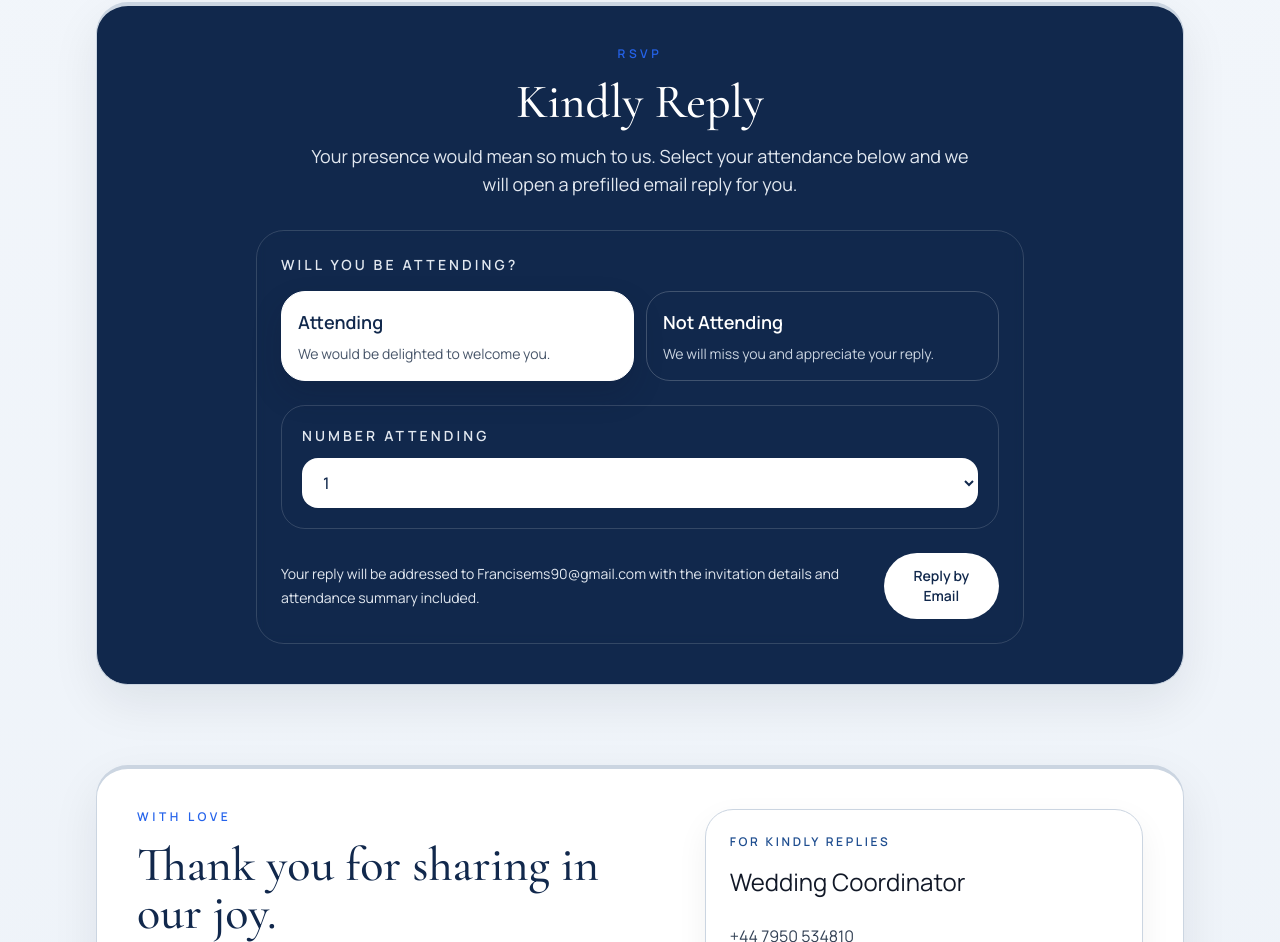
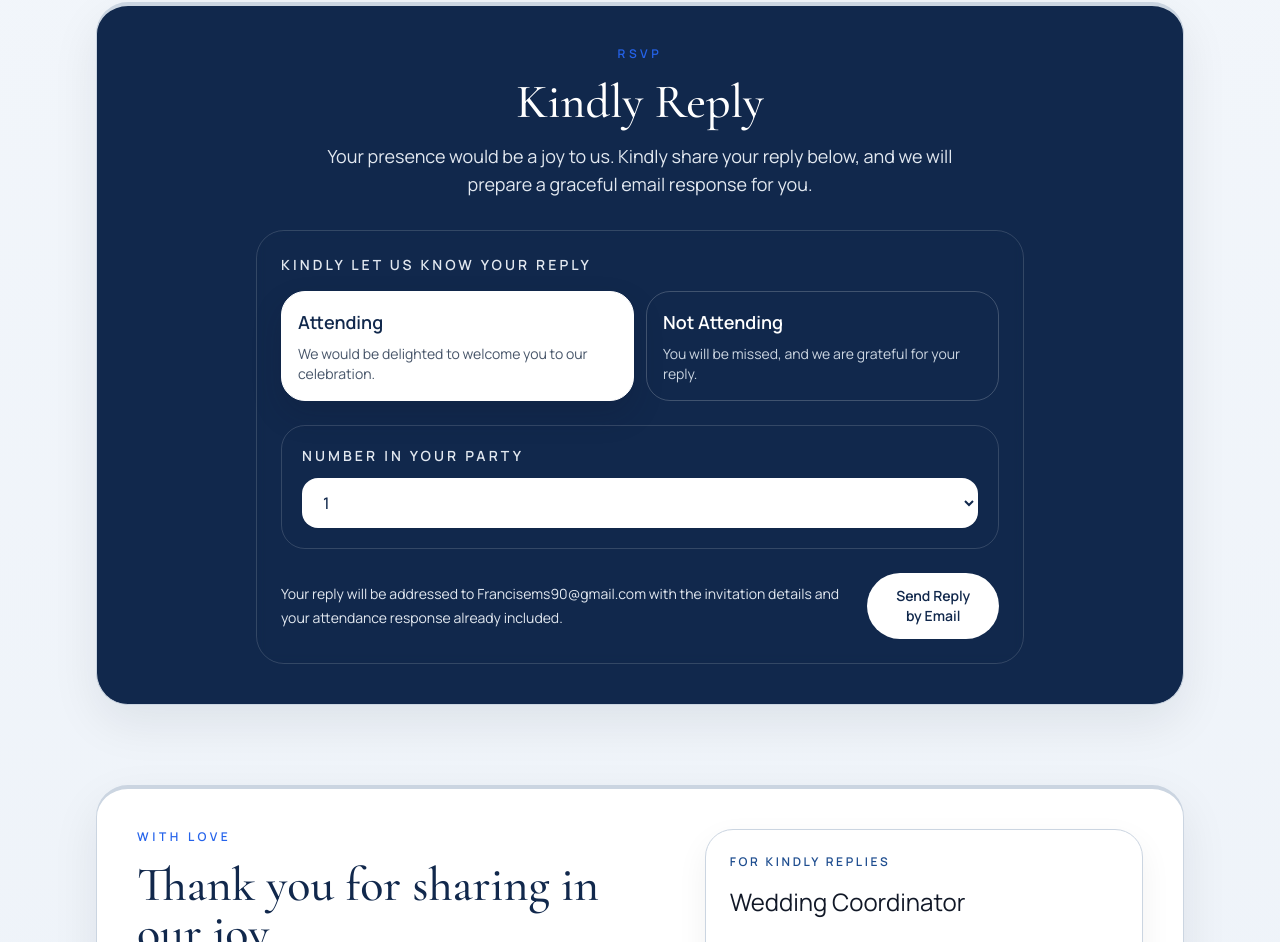
Before and after one commit to BABAYAGAHH/digital-wedding-invitation-system, a React (Vite) app: page / in a window 1280 px wide. Shown: the part 3965-4907 px from the top of the page. Built offline with nearby package versions, Linux system fonts and the light colour scheme.

Commit message:
Polish RSVP card and email wording

```diff
--- a/src/components/RSVPSection.jsx
+++ b/src/components/RSVPSection.jsx
@@ -10,16 +10,18 @@ export default function RSVPSection({ data }) {
   const attendingGuests = attendance === 'Attending' ? guestCount : '0';
 
   const handleReplyByEmail = () => {
-    const subject = `RSVP for ${data.coupleNames}`;
+    const subject = `Wedding RSVP for ${data.coupleNames}`;
     const body = [
-      'Hello Wedding Coordinator,',
+      `Dear ${data.contactName},`,
       '',
-      `I received the wedding invitation for ${data.coupleNames}.`,
+      `Thank you for the invitation to celebrate the marriage of ${data.coupleNames}.`,
       `Wedding date: ${data.weddingDate}`,
+      '',
+      'Kindly accept this reply:',
       `Attendance: ${attendance}`,
       `Number attending: ${attendingGuests}`,
       '',
-      'Kind regards,',
+      'With warm regards,',
     ].join('\n');
 
     window.location.href = `mailto:${data.contactEmail}?subject=${encodeURIComponent(subject)}&body=${encodeURIComponent(body)}`;
@@ -34,14 +36,14 @@ export default function RSVPSection({ data }) {
             Kindly Reply
           </h2>
           <p className="mx-auto mt-4 max-w-2xl text-base text-slate-200 sm:text-lg">
-            Your presence would mean so much to us. Select your attendance below and we will open a prefilled email reply for you.
+            Your presence would be a joy to us. Kindly share your reply below, and we will prepare a graceful email response for you.
           </p>
         </div>
 
         <div className="mx-auto mt-8 max-w-3xl rounded-[1.75rem] border border-white/15 bg-white/8 p-4 backdrop-blur-sm sm:p-6">
           <fieldset>
             <legend className="text-sm font-semibold uppercase tracking-[0.22em] text-slate-200">
-              Will you be attending?
+              Kindly let us know your reply
             </legend>
             <div className="mt-4 grid gap-3 sm:grid-cols-2">
               {attendanceOptions.map((option) => {
@@ -63,8 +65,8 @@ export default function RSVPSection({ data }) {
                     <span className="block text-lg font-semibold">{option}</span>
                     <span className={`mt-2 block text-sm ${isSelected ? 'text-slate-600' : 'text-slate-300'}`}>
                       {option === 'Attending'
-                        ? 'We would be delighted to welcome you.'
-                        : 'We will miss you and appreciate your reply.'}
+                        ? 'We would be delighted to welcome you to our celebration.'
+                        : 'You will be missed, and we are grateful for your reply.'}
                     </span>
                   </label>
                 );
@@ -78,7 +80,7 @@ export default function RSVPSection({ data }) {
                 htmlFor="guest-count"
                 className="block text-sm font-semibold uppercase tracking-[0.22em] text-slate-200"
               >
-                Number attending
+                Number in your party
               </label>
               <select
                 id="guest-count"
@@ -97,7 +99,7 @@ export default function RSVPSection({ data }) {
 
           <div className="mt-6 flex flex-col gap-3 sm:flex-row sm:items-center sm:justify-between">
             <p className="text-sm leading-6 text-slate-200">
-              Your reply will be addressed to {data.contactEmail} with the invitation details and attendance summary included.
+              Your reply will be addressed to {data.contactEmail} with the invitation details and your attendance response already included.
             </p>
             <button
               type="button"
@@ -105,7 +107,7 @@ export default function RSVPSection({ data }) {
               className="button-secondary border-white/50 bg-white text-[#11284c] hover:border-white hover:bg-[#eff6ff]"
               aria-label="Reply by email"
             >
-              Reply by Email
+              Send Reply by Email
             </button>
           </div>
         </div>
```
